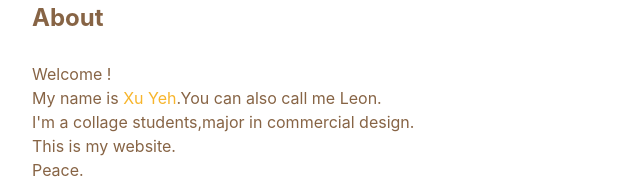
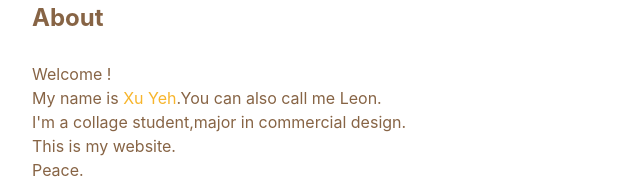
Before and after one commit to xue2227/My-first-Web, a plain HTML site: page index.html in a window 1280 px wide. Shown: the part 729-924 px from the top of the page, 108-748 px from the left. Drawn offline with Linux system fonts and the light colour scheme.

Commit message:
Update index.html

```diff
--- a/index.html
+++ b/index.html
@@ -82,7 +82,7 @@
       <p>
         Welcome ! <br>
         My name is <span style="color:#F7B52C;">Xu Yeh</span>.You can also call me Leon.<br>
-        I'm a collage students,major in commercial design.<br>
+        I'm a collage student,major in commercial design.<br>
         This is my website.<br>
         Peace.
       </p>
```
